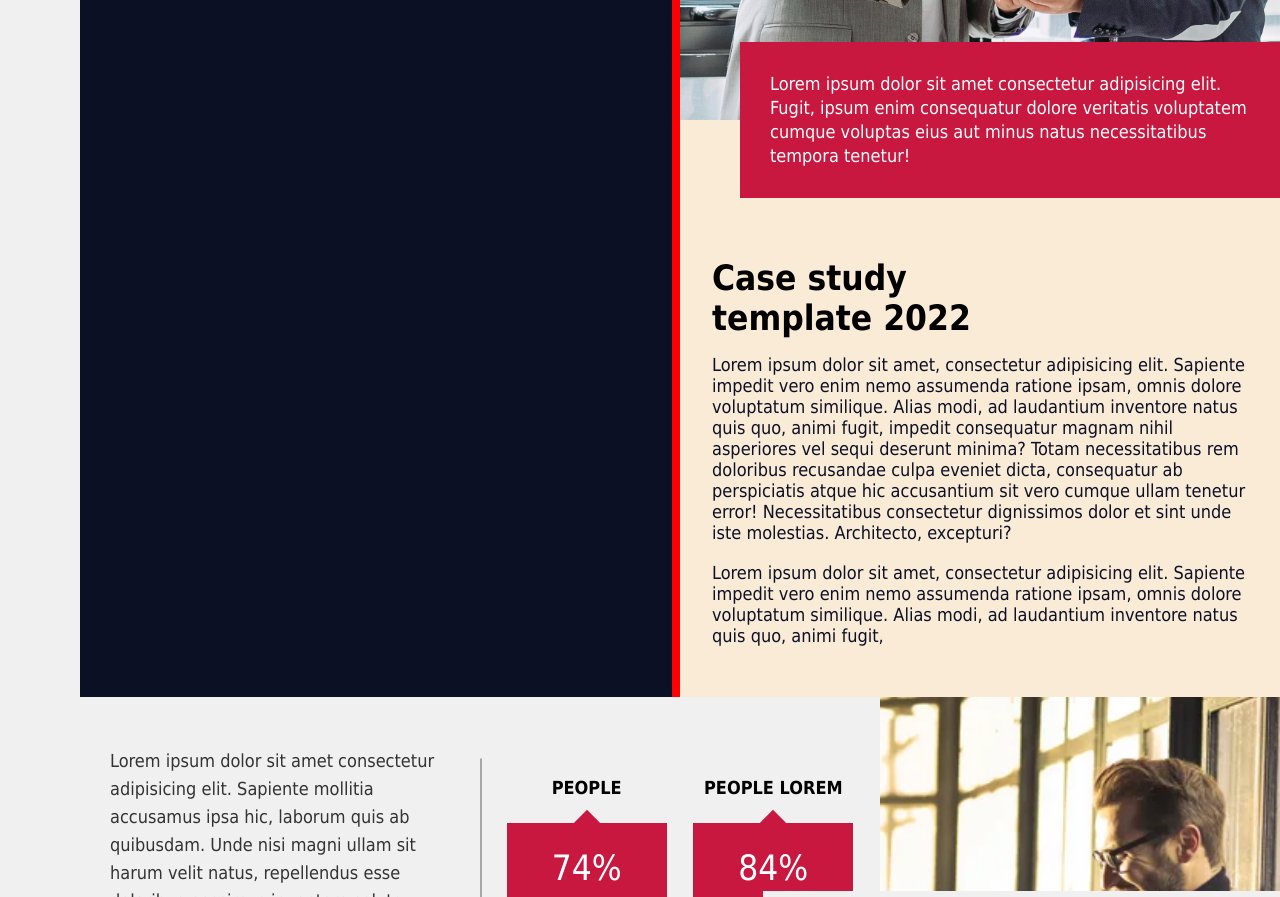
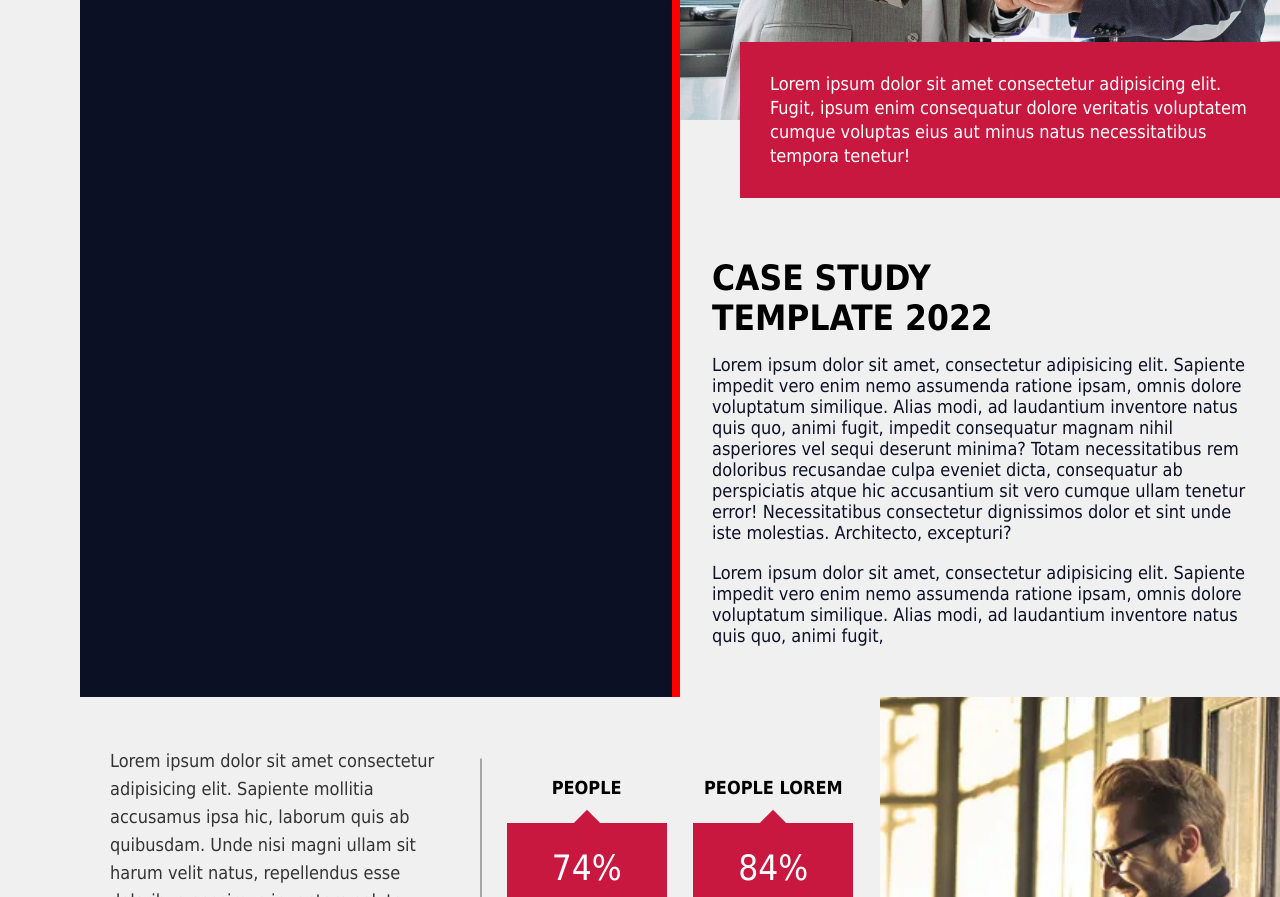
Before and after one commit to mDavron/task-1, a plain HTML site: page index.html in a window 1280 px wide. Shown: the part 380-1277 px from the top of the page. Drawn offline with Linux system fonts and the light colour scheme; a web font is replaced by a local one.

```diff
--- a/css/style.css
+++ b/css/style.css
@@ -91,7 +91,8 @@ body {
 
 /* HERO CONTENT  STYLES START HERE  */
 .hero-content_block {
-  background-color: antiquewhite;
+  /* background-color: antiquewhite; */
+  background-color: var(--bg-lightGray);
   height: 100%;
 }
 .hero-content_block .hero-short_text {
@@ -114,6 +115,7 @@ body {
   font-size: var(--heading-sz);
   color: var(--text-dark);
   margin-bottom: 1rem;
+  text-transform: uppercase;
 }
 .hero-content_text {
   font-size: var(--text-sz-normal);
```
